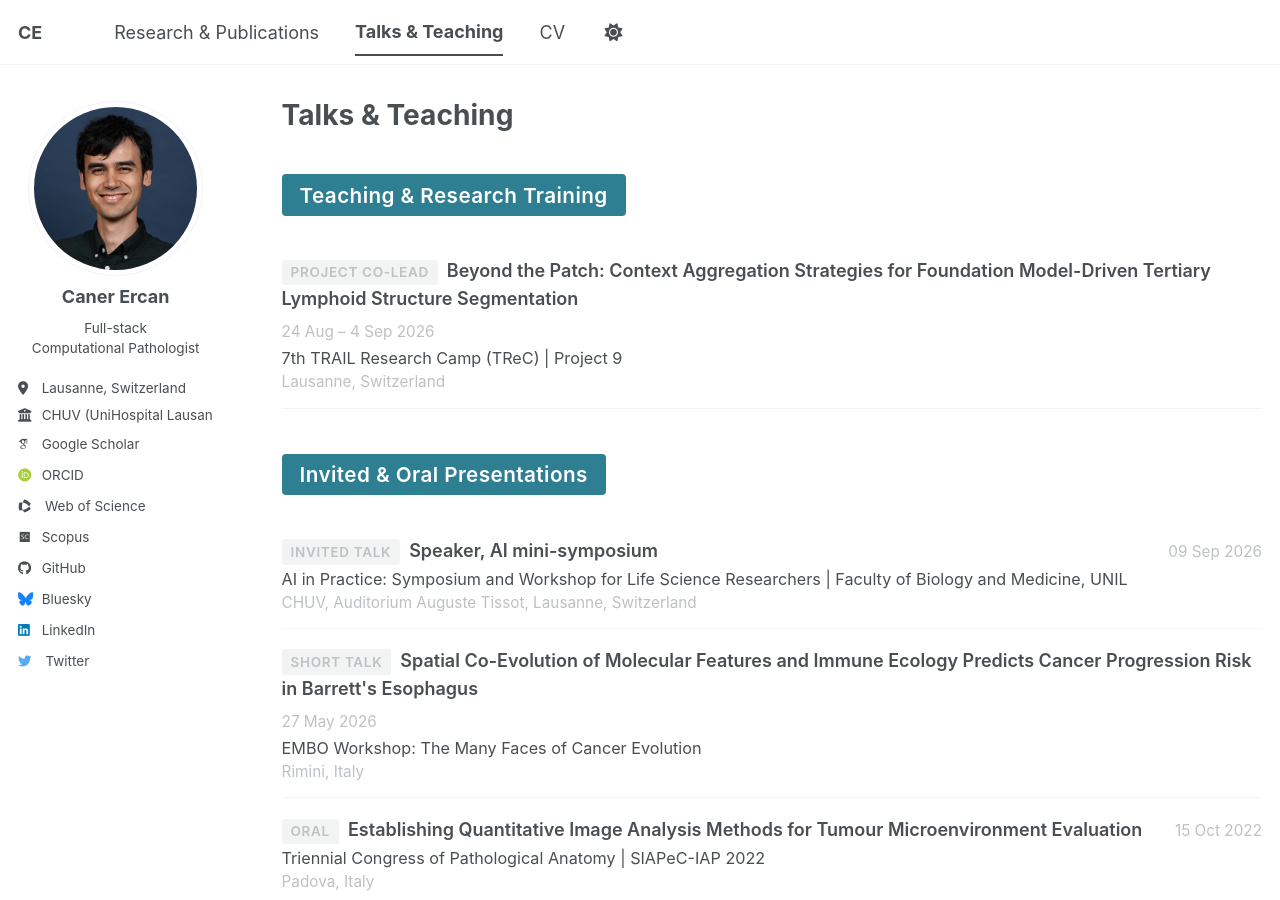
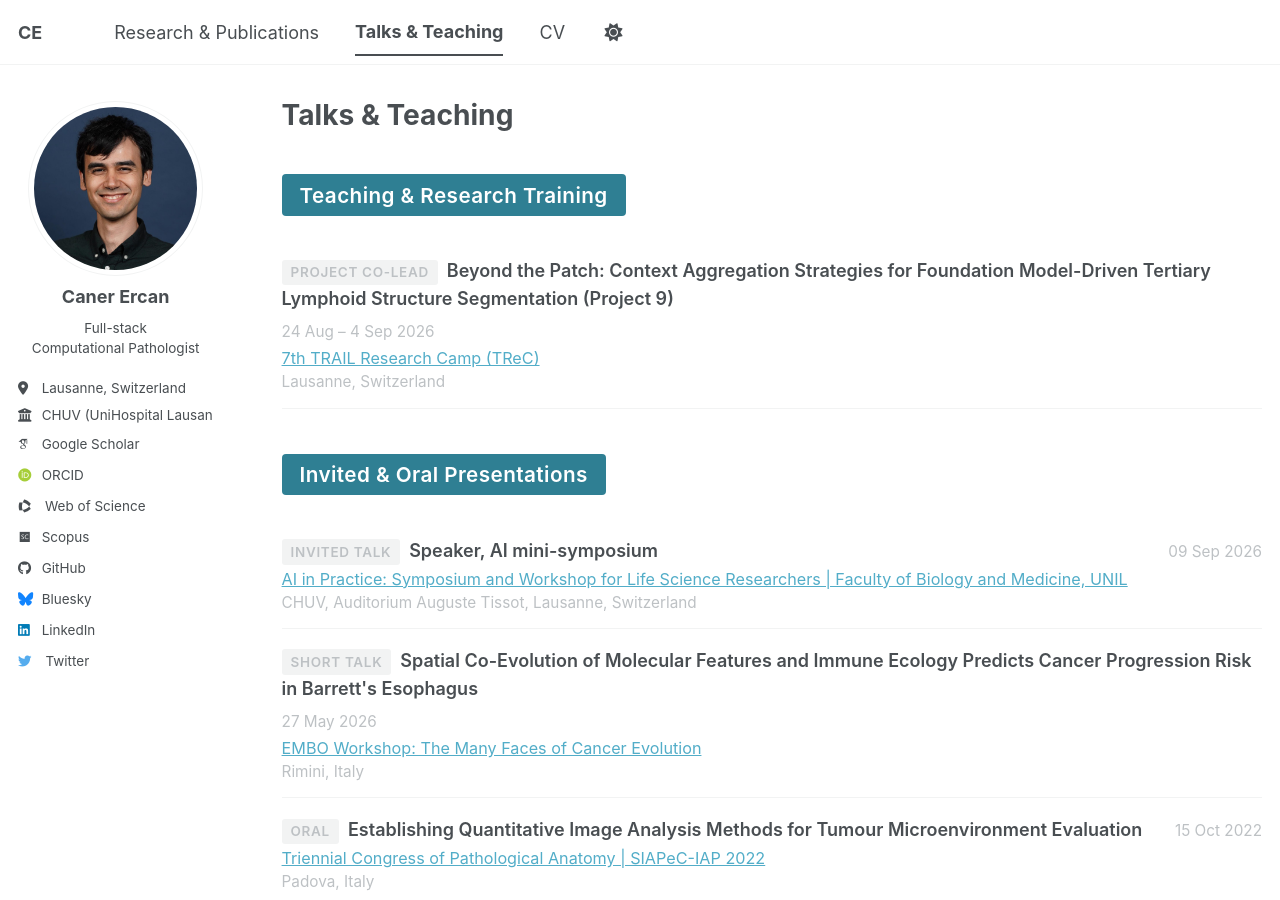
Before and after one commit to caner-ercan/caner-ercan.github.io, a Jekyll site: the page built from _pages/talks.md, in a window 1280 px wide and 900 px high. Built offline with Jekyll 4.4.1, drawn with Linux system fonts in a browser that asks for light colours; some web fonts are replaced; a script bundle is joined from its source files by our own code; library files that are not in the unit come from our copies.

Commit message:
event urls added

```diff
--- a/_pages/talks.md
+++ b/_pages/talks.md
@@ -26,10 +26,10 @@ menu:
 
 <div class="talk-entry">
   <div class="talk-header">
-    <span class="talk-title"><span class="talk-type">Project Co-Lead</span>Beyond the Patch: Context Aggregation Strategies for Foundation Model-Driven Tertiary Lymphoid Structure Segmentation</span>
+    <span class="talk-title"><span class="talk-type">Project Co-Lead</span>Beyond the Patch: Context Aggregation Strategies for Foundation Model-Driven Tertiary Lymphoid Structure Segmentation (Project 9)</span>
     <span class="talk-date">24 Aug &ndash; 4 Sep 2026</span>
   </div>
-  <span class="talk-venue">7th TRAIL Research Camp (TReC) | Project 9</span>
+  <span class="talk-venue"><a href="https://trail.ac/en/trail-summer-workshops/submitted-projects-trail-research-camp-2026/">7th TRAIL Research Camp (TReC)</a></span>
   <span class="talk-location">Lausanne, Switzerland</span>
 </div>
 
@@ -40,7 +40,7 @@ menu:
     <span class="talk-title"><span class="talk-type">Invited Talk</span>Speaker, AI mini-symposium</span>
     <span class="talk-date">09 Sep 2026</span>
   </div>
-  <span class="talk-venue">AI in Practice: Symposium and Workshop for Life Science Researchers | Faculty of Biology and Medicine, UNIL</span>
+  <span class="talk-venue"><a href="https://www.unil.ch/events/en/1786431984946">AI in Practice: Symposium and Workshop for Life Science Researchers | Faculty of Biology and Medicine, UNIL</a></span>
   <span class="talk-location">CHUV, Auditorium Auguste Tissot, Lausanne, Switzerland</span>
 </div>
 
@@ -49,7 +49,7 @@ menu:
     <span class="talk-title"><span class="talk-type">Short Talk</span>Spatial Co-Evolution of Molecular Features and Immune Ecology Predicts Cancer Progression Risk in Barrett's Esophagus</span>
     <span class="talk-date">27 May 2026</span>
   </div>
-  <span class="talk-venue">EMBO Workshop: The Many Faces of Cancer Evolution</span>
+  <span class="talk-venue"><a href="https://meetings.embo.org/event/26-cancer-evo">EMBO Workshop: The Many Faces of Cancer Evolution</a></span>
   <span class="talk-location">Rimini, Italy</span>
 </div>
 
@@ -58,7 +58,7 @@ menu:
     <span class="talk-title"><span class="talk-type">Oral</span>Establishing Quantitative Image Analysis Methods for Tumour Microenvironment Evaluation</span>
     <span class="talk-date">15 Oct 2022</span>
   </div>
-  <span class="talk-venue">Triennial Congress of Pathological Anatomy | SIAPeC-IAP 2022</span>
+  <span class="talk-venue"><a href="https://www.siapecmdp.it/triennalesiapec2022/">Triennial Congress of Pathological Anatomy | SIAPeC-IAP 2022</a></span>
   <span class="talk-location">Padova, Italy</span>
 </div>
 
@@ -67,7 +67,7 @@ menu:
     <span class="talk-title"><span class="talk-type">Flash Talk</span>Predicting DNA Content Abnormalities in Barrett's Esophagus: A Weakly Supervised Learning Paradigm</span>
     <span class="talk-date">01 May 2024</span>
   </div>
-  <span class="talk-venue">The New Wave of AI in Healthcare 2024 | New York Academy of Sciences</span>
+  <span class="talk-venue"><a href="https://www.nyas.org/shaping-science/events/ai-in-healthcare/">The New Wave of AI in Healthcare 2024 | New York Academy of Sciences</a></span>
   <span class="talk-location">New York, USA</span>
 </div>
 
@@ -76,7 +76,7 @@ menu:
     <span class="talk-title"><span class="talk-type">Short Presentation</span>QuPath for Digital Pathology</span>
     <span class="talk-date">19 Nov 2021</span>
   </div>
-  <span class="talk-venue">Tools In Digital Pathology Workshop | SDiPath (Swiss Digital Pathology Consortium)</span>
+  <span class="talk-venue"><a href="https://www.youtube.com/watch?v=Ba7oqbqcqOw">Tools In Digital Pathology Workshop | SDiPath (Swiss Digital Pathology Consortium)</a></span>
   <span class="talk-location">Switzerland</span>
 </div>
 
@@ -89,7 +89,7 @@ menu:
     <span class="talk-title">Spatial Co-Mapping of Aneuploidy and Immune Ecology Stratifies Cancer Risk in Barrett's Oesophagus</span>
     <span class="talk-date">28 Sep 2026</span>
   </div>
-  <span class="talk-venue">3rd Conference of the European Society for Spatial Biology (ESSB)</span>
+  <span class="talk-venue"><a href="https://essb2026.org/">3rd Conference of the European Society for Spatial Biology (ESSB)</a></span>
   <span class="talk-location">Sitges, Spain</span>
 </div>
 
@@ -98,7 +98,7 @@ menu:
     <span class="talk-title">Path-omics: Computational Pathology Approach to Predict Barrett's Esophagus Progression</span>
     <span class="talk-date">30 Jun 2025</span>
   </div>
-  <span class="talk-venue">Evolutionary Biology and Ecology of Cancer</span>
+  <span class="talk-venue"><a href="https://coursesandconferences.wellcomeconnectingscience.org/event/evolutionary-biology-and-ecology-of-cancer-20250630/">Evolutionary Biology and Ecology of Cancer</a></span>
   <span class="talk-location">Wellcome Genome Campus, Cambridge, UK</span>
 </div>
 
@@ -107,7 +107,7 @@ menu:
     <span class="talk-title">Path-omics: Computational Pathology Approach to Predict Barrett's Esophagus Progression</span>
     <span class="talk-date">25 Jun 2025</span>
   </div>
-  <span class="talk-venue">European Congress on Digital Pathology (ECDP)</span>
+  <span class="talk-venue"><a href="https://www.ecdp2025.org/">European Congress on Digital Pathology (ECDP)</a></span>
   <span class="talk-location">Barcelona, Spain</span>
 </div>
 
@@ -116,7 +116,7 @@ menu:
     <span class="talk-title">A Novel Approach to Barrett's Esophagus Risk Stratification: Whole-Slide Image Analysis for Aneuploidy Detection</span>
     <span class="talk-date">05 Oct 2024</span>
   </div>
-  <span class="talk-venue">AACR Annual Meeting</span>
+  <span class="talk-venue"><a href="https://www.aacr.org/meeting/aacr-annual-meeting-2024/">AACR Annual Meeting</a></span>
   <span class="talk-location">San Diego, USA</span>
 </div>
 
@@ -125,7 +125,7 @@ menu:
     <span class="talk-title">Predicting DNA Content Abnormalities in Barrett's Esophagus: A Weakly Supervised Learning Paradigm</span>
     <span class="talk-date">03 Jul 2024</span>
   </div>
-  <span class="talk-venue">Medical Imaging with Deep Learning (MIDL)</span>
+  <span class="talk-venue"><a href="https://2024.midl.io/">Medical Imaging with Deep Learning (MIDL)</a></span>
   <span class="talk-location">Paris, France</span>
 </div>
 
@@ -136,7 +136,7 @@ menu:
     <span class="talk-title">AI(H): Deep Learning Model for Staging and Grading Autoimmune Hepatitis from Histology <span class="talk-award">&#9733; Second Best Poster Award</span></span>
     <span class="talk-date">Sep 2022</span>
   </div>
-  <span class="talk-venue">European Congress of Pathology (ECP)</span>
+  <span class="talk-venue"><a href="https://www.esp-pathology.org/wp-content/uploads/esp-member/2025/03/ECP2022_Final-Programme.pdf">European Congress of Pathology (ECP)</a></span>
   <span class="talk-location">Basel, Switzerland</span>
 </div>
 
@@ -145,7 +145,7 @@ menu:
     <span class="talk-title">Establishing Quantitative Image Analysis Methods for Tumour Microenvironment Evaluation</span>
     <span class="talk-date">Apr 2022</span>
   </div>
-  <span class="talk-venue">AACR Annual Meeting</span>
+  <span class="talk-venue"><a href="https://www.aacr.org/meeting/aacr-annual-meeting-2022/">AACR Annual Meeting</a></span>
   <span class="talk-location">New Orleans, USA</span>
 </div>
 
```
